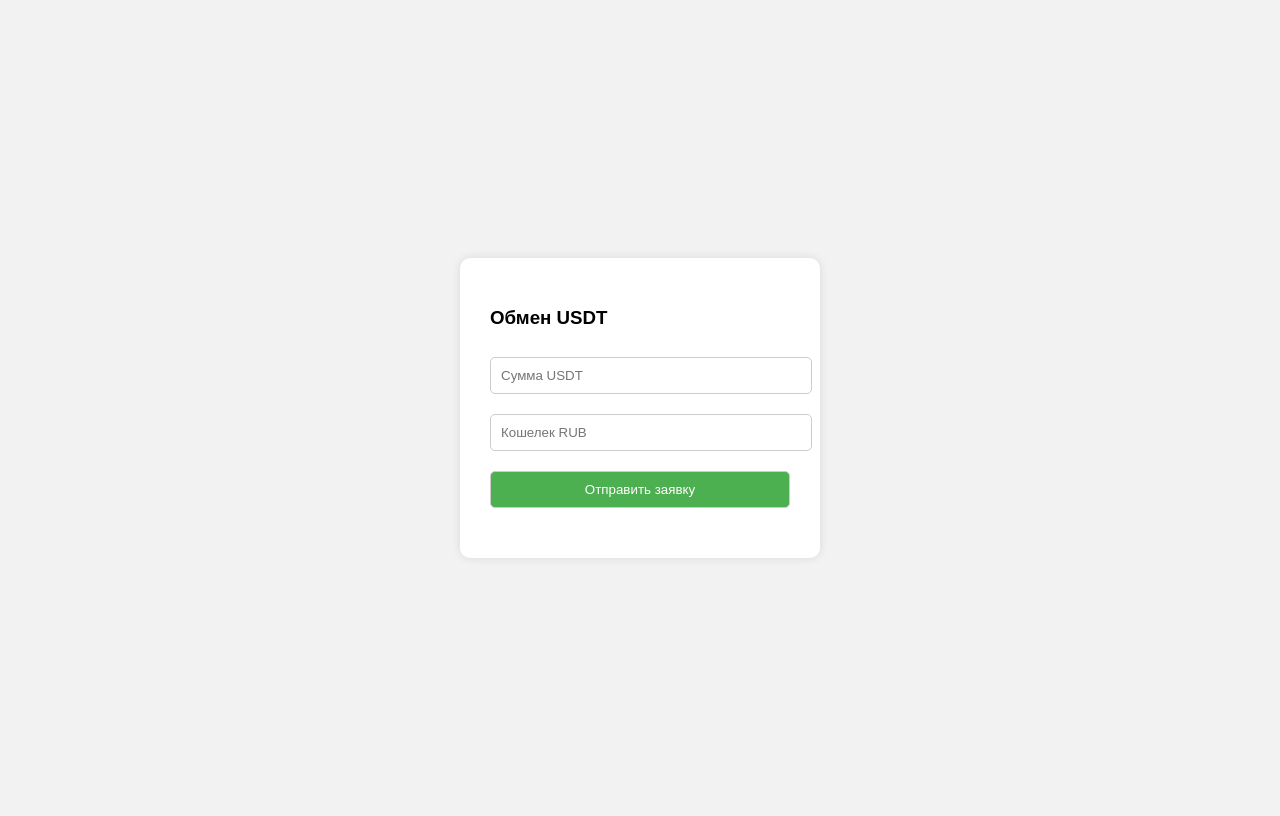
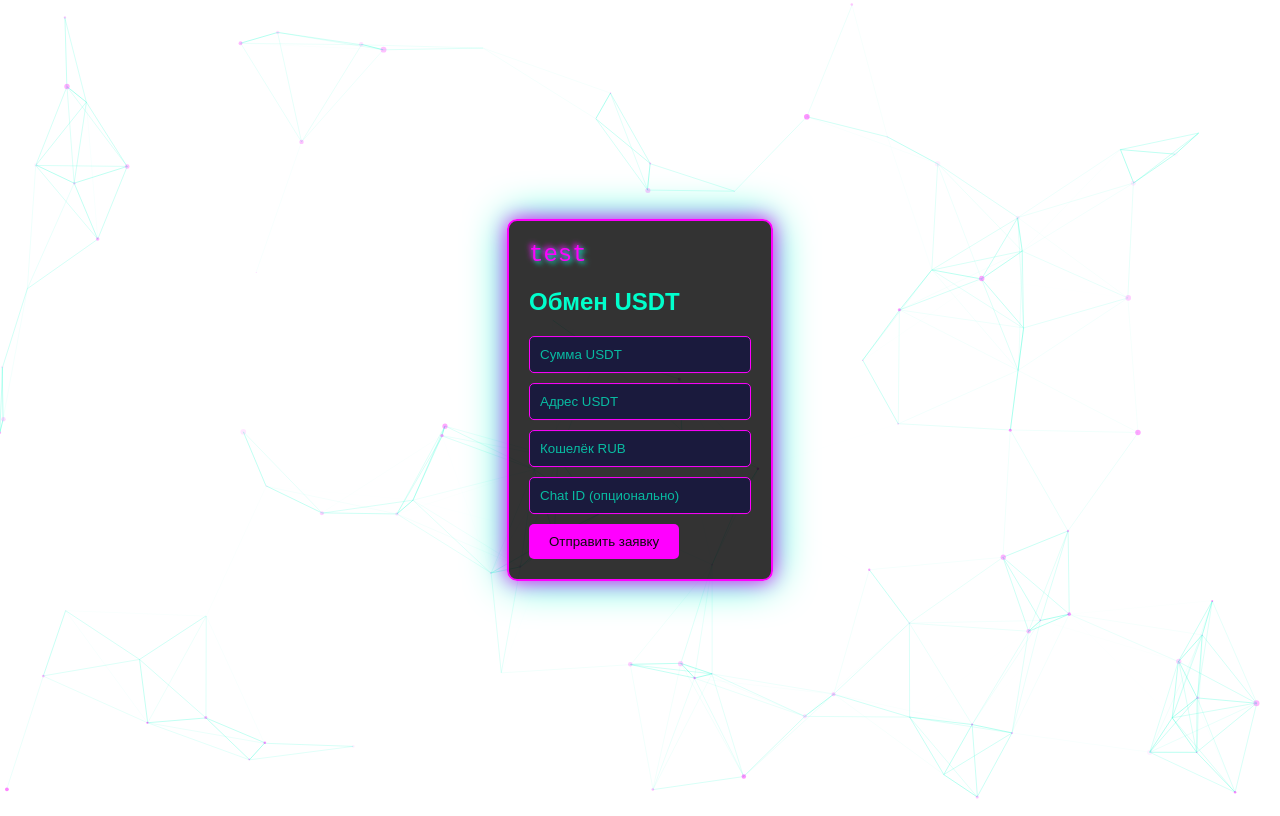
Before and after one commit to arena-a/crypto-exchange, a Flask app: page / in a window 1280 px wide. Run offline with Flask 3, Linux system fonts and the light colour scheme; parts of the project's set-up code (start-up, migrations or seed data) failed here and were passed over.

Commit message:
Update index.html

```diff
--- a/templates/index.html
+++ b/templates/index.html
@@ -2,105 +2,130 @@
 <html lang="ru">
 <head>
     <meta charset="UTF-8">
-    <title>Криптообменник</title>
     <meta name="viewport" content="width=device-width, initial-scale=1.0">
+    <title>Crypto Exchange</title>
     <style>
         body {
-            font-family: Arial, sans-serif;
-            background: #f2f2f2;
-            display: flex;
-            justify-content: center;
-            align-items: center;
-            min-height: 100vh;
+            margin: 0;
+            background: linear-gradient(135deg, #0d0d0d, #1a1a3d);
+            color: #00ffcc;
+            font-family: 'Arial', sans-serif;
+            overflow: hidden;
         }
-        .container {
-            background: white;
-            padding: 30px;
+        #particles-js {
+            position: fixed;
+            width: 100%;
+            height: 100%;
+            z-index: -1;
+        }
+        .form-container {
+            position: absolute;
+            top: 50%;
+            left: 50%;
+            transform: translate(-50%, -50%);
+            background: rgba(0, 0, 0, 0.8);
+            padding: 20px;
             border-radius: 10px;
-            box-shadow: 0 0 10px rgba(0,0,0,0.1);
-            width: 300px;
+            border: 2px solid #ff00ff;
+            box-shadow: 0 0 20px #ff00ff, 0 0 40px #00ffcc;
+            transition: transform 0.3s ease, box-shadow 0.3s ease;
         }
-        input, button {
-            width: 100%;
-            margin: 10px 0;
+        .form-container:hover {
+            transform: translate(-50%, -52%) scale(1.05);
+            box-shadow: 0 0 30px #ff00ff, 0 0 60px #00ffcc;
+        }
+        input {
+            display: block;
+            margin: 10px auto;
             padding: 10px;
+            width: 200px;
+            background: #1a1a3d;
+            border: 1px solid #ff00ff;
             border-radius: 5px;
-            border: 1px solid #ccc;
+            color: #00ffcc;
+            outline: none;
+        }
+        input::placeholder {
+            color: #00ffcc;
+            opacity: 0.7;
         }
         button {
-            background-color: #4CAF50;
-            color: white;
+            padding: 10px 20px;
+            background: #ff00ff;
+            color: #0d0d0d;
+            border: none;
+            border-radius: 5px;
             cursor: pointer;
+            transition: transform 0.3s, background 0.3s;
         }
-        .message {
-            margin-top: 10px;
-            text-align: center;
-            font-weight: bold;
+        button:hover {
+            transform: scale(1.1);
+            background: #00ffcc;
         }
         .success {
-            color: green;
+            color: #00ffcc;
+            margin-top: 10px;
         }
-        .error {
-            color: red;
+        .graffiti {
+            font-family: 'Courier New', Courier, monospace;
+            font-size: 24px;
+            color: #ff00ff;
+            text-shadow: 2px 2px 5px #00ffcc, -2px -2px 5px #ff00ff;
+            margin-bottom: 20px;
         }
     </style>
 </head>
 <body>
-
-<div class="container">
-    <h3>Обмен USDT</h3>
-    <form id="orderForm" method="POST" action="/">
+    <div id="particles-js"></div>
+    <div class="form-container">
+        <div class="graffiti">test</div>
+        <h2>Обмен USDT</h2>
+        <form id="exchangeForm" method="POST">
             <input type="number" name="amount" placeholder="Сумма USDT" required>
-        <input type="text" name="wallet" placeholder="Кошелек RUB" required>
-        <input type="hidden" name="user_chat_id" id="user_chat_id" value="">
+            <input type="text" name="crypto_address" placeholder="Адрес USDT" required>
+            <input type="text" name="wallet" placeholder="Кошелёк RUB" required>
+            <input type="text" name="user_chat_id" placeholder="Chat ID (опционально)">
             <button type="submit">Отправить заявку</button>
-        <div class="message" id="messageBox"></div>
         </form>
+        <div id="message" class="success" style="display:none;"></div>
     </div>
 
+    <script src="https://cdn.jsdelivr.net/npm/particles.js@2.0.0/particles.min.js"></script>
     <script>
-    // Получаем chat_id из Telegram WebApp
-    if (window.Telegram && window.Telegram.WebApp) {
-        const user = window.Telegram.WebApp.initDataUnsafe?.user;
-        if (user && user.id) {
-            document.getElementById('user_chat_id').value = user.id;
-        }
-    }
+        particlesJS("particles-js", {
+            particles: {
+                number: { value: 80, density: { enable: true, value_area: 800 } },
+                color: { value: "#ff00ff" },
+                shape: { type: "circle" },
+                opacity: { value: 0.5, random: true },
+                size: { value: 3, random: true },
+                line_linked: { enable: true, distance: 150, color: "#00ffcc", opacity: 0.4, width: 1 },
+                move: { enable: true, speed: 2, direction: "none", random: true, straight: false, out_mode: "out" }
+            },
+            interactivity: {
+                detect_on: "canvas",
+                events: { onhover: { enable: true, mode: "repulse" }, onclick: { enable: true, mode: "push" } },
+                modes: { repulse: { distance: 100, duration: 0.4 }, push: { particles_nb: 4 } }
+            },
+            retina_detect: true
+        });
 
-    // Обработка формы
-    document.getElementById('orderForm').addEventListener('submit', async function(e) {
+        document.getElementById('exchangeForm').addEventListener('submit', async (e) => {
             e.preventDefault();
-        const formData = new FormData(this);
-
-        const messageBox = document.getElementById('messageBox');
-        messageBox.style.display = 'none';
-
-        try {
+            const formData = new FormData(e.target);
             const response = await fetch('/', {
                 method: 'POST',
                 body: formData
             });
-
-            const data = await response.json();
-
-            if (!data.error) {
-                messageBox.className = 'message success';
-                messageBox.textContent = '✅ Заявка успешно отправлена!';
-                messageBox.style.display = 'block';
+            const result = await response.json();
+            const messageDiv = document.getElementById('message');
+            if (result.error) {
+                messageDiv.textContent = result.message;
             } else {
-                messageBox.className = 'message error';
-                messageBox.textContent = data.message;
-                messageBox.style.display = 'block';
+                messageDiv.textContent = 'Заявка успешно отправлена!';
             }
-
-        } catch (error) {
-            console.error('Ошибка:', error);
-            messageBox.className = 'message error';
-            messageBox.textContent = '⚠️ Ошибка сети.';
-            messageBox.style.display = 'block';
-        }
+            messageDiv.style.display = 'block';
         });
     </script>
-
 </body>
 </html>
```
Lines whose indentation alone changed are shown as unchanged.
